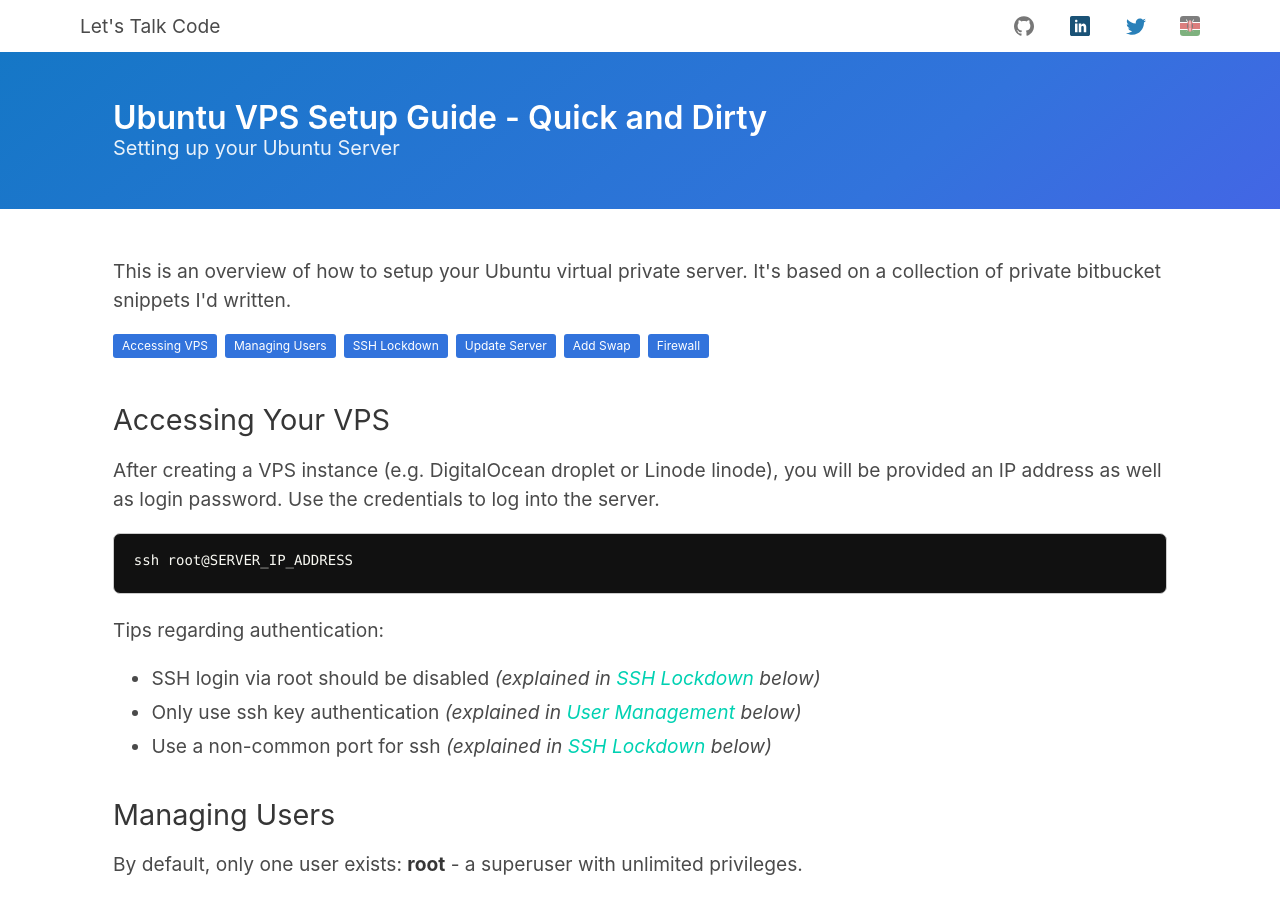
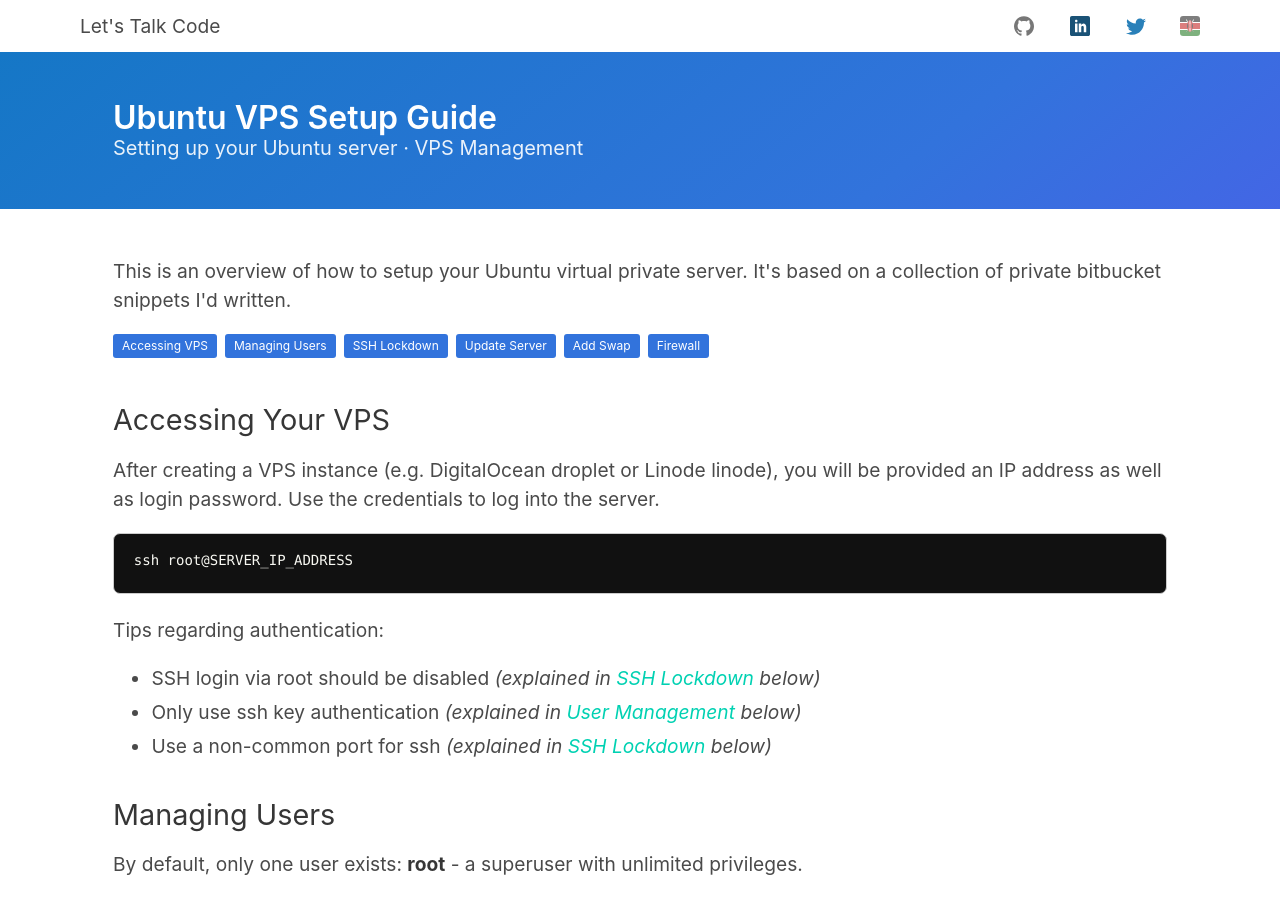
Before and after one commit to peteretelej/peteretelej.github.io, a Jekyll site: the page built from _posts/2018-03-10-setup-ubuntu-vps.md, in a window 1280 px wide and 900 px high. Built offline with Jekyll 4.4.1, drawn with Linux system fonts in a browser that asks for light colours.

Commit message:
ubuntu vps: change title

```diff
--- a/_posts/2018-03-10-setup-ubuntu-vps.md
+++ b/_posts/2018-03-10-setup-ubuntu-vps.md
@@ -1,7 +1,7 @@
 ---
 layout: postlayout
-title: Ubuntu VPS Setup Guide - Quick and Dirty
-subtitle: Setting up your Ubuntu Server
+title: Ubuntu VPS Setup Guide
+subtitle: Setting up your Ubuntu server &middot; VPS Management
 labels: [ubuntu, vps, ubuntu 16.04, sysadmin]
 thumbnail: https://peteretelej.github.io/images/logos/ubuntu-logo.png
 ---
```
